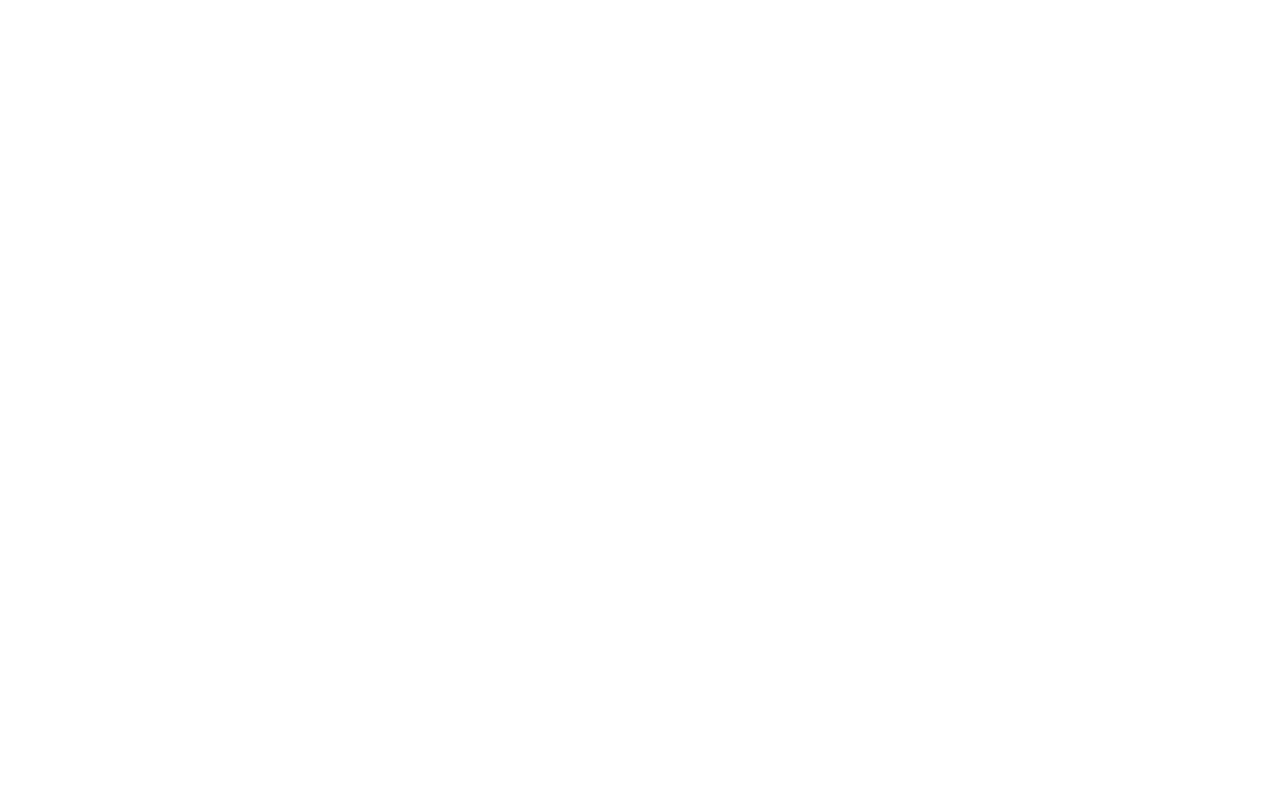
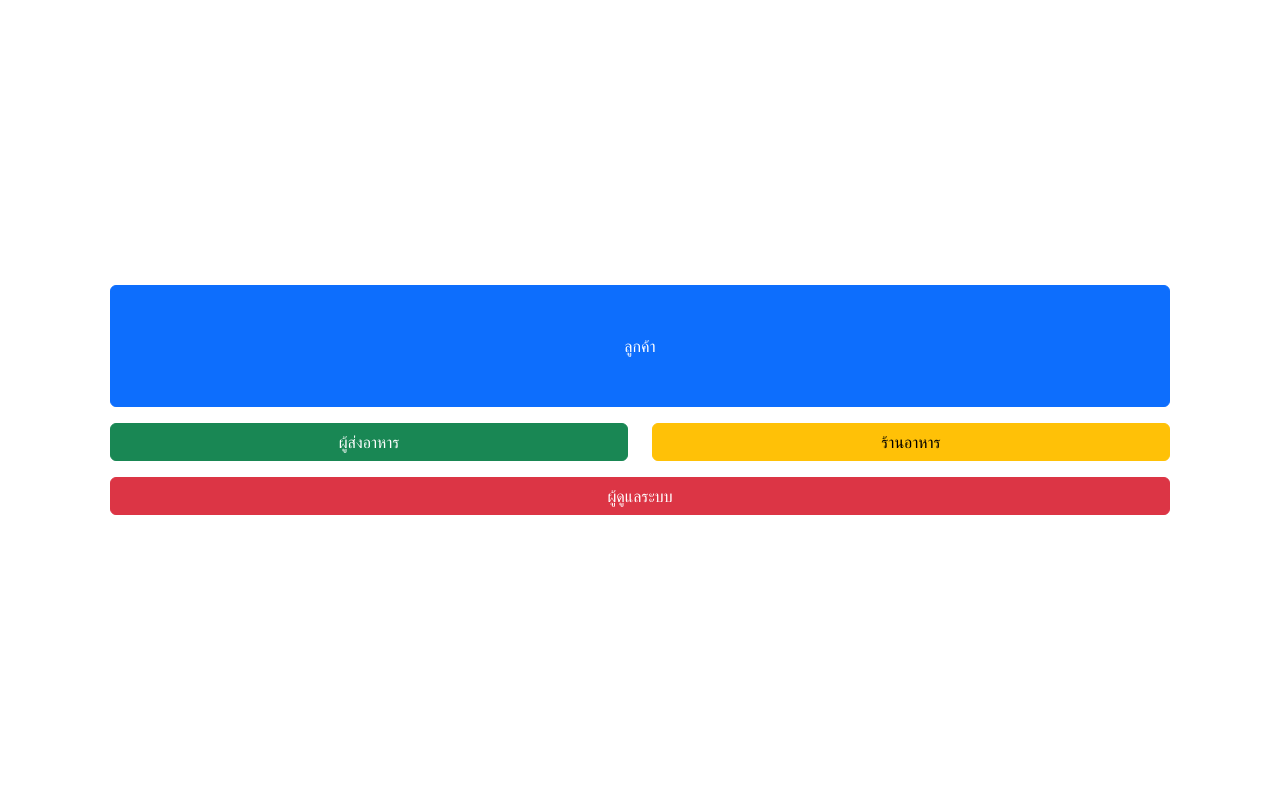
Before and after one commit to Birthday4z/IT-VEC_Comp-65, a PHP site: page / in a window 1280 px wide. Before the commit the page is empty. Run offline with PHP 8.4, Linux system fonts and the light colour scheme; some libraries are stand-ins or nearby versions.

Commit message:
replace bootstrap.js script and add login-menu at index.php

```diff
--- a/index.php
+++ b/index.php
@@ -8,6 +8,7 @@
 
 <!DOCTYPE html>
 <html lang="en">
+
 <head>
     <meta charset="UTF-8">
     <meta http-equiv="X-UA-Compatible" content="IE=edge">
@@ -16,11 +17,33 @@
     <link href="css/bootstrap.min.css" rel="stylesheet"> <!-- นำเข้า CSS ของ Bootstrap -->
     <link href="css/style.css" rel="stylesheet"> <!-- นำเข้า Style (ถ้ามี) -->
 </head>
-<body>
 
-
+<body class="vh-100 d-flex align-items-center">
+    <div class="container">
+        <div class="row m-3">
+            <div class="col">
+                <a href="./customer/customer.php"><button type="button"
+                        class="btn btn-primary w-100 py-5">ลูกค้า</button></a>
+            </div>
+        </div>
+        <div class="row m-3">
+            <div class="col-6">
+                <a href="./rider/rider.php"><button type="button" class="btn btn-success w-100">ผู้ส่งอาหาร</button></a>
+            </div>
+            <div class="col-6">
+                <a href="./restaurant/restaurant.php"><button type="button"
+                        class="btn btn-warning w-100">ร้านอาหาร</button></a>
+            </div>
+        </div>
+        <div class="row m-3">
+            <div class="col">
+                <a href="./admin/admin.php"><button type="button" class="btn btn-danger w-100">ผู้ดูแลระบบ</button></a>
+            </div>
+        </div>
+    </div>
 
     <script src="js/jquery.min.js"></script> <!-- นำเข้า JS ของ jQuery -->
-    <script src="js/bootstrap.min.js"></script> <!-- นำเข้า JS ของ Bootstrap -->
+    <script src="js/bootstrap.bundle.min.js"></script> <!-- นำเข้า JS ของ Bootstrap -->
 </body>
+
 </html>
```
